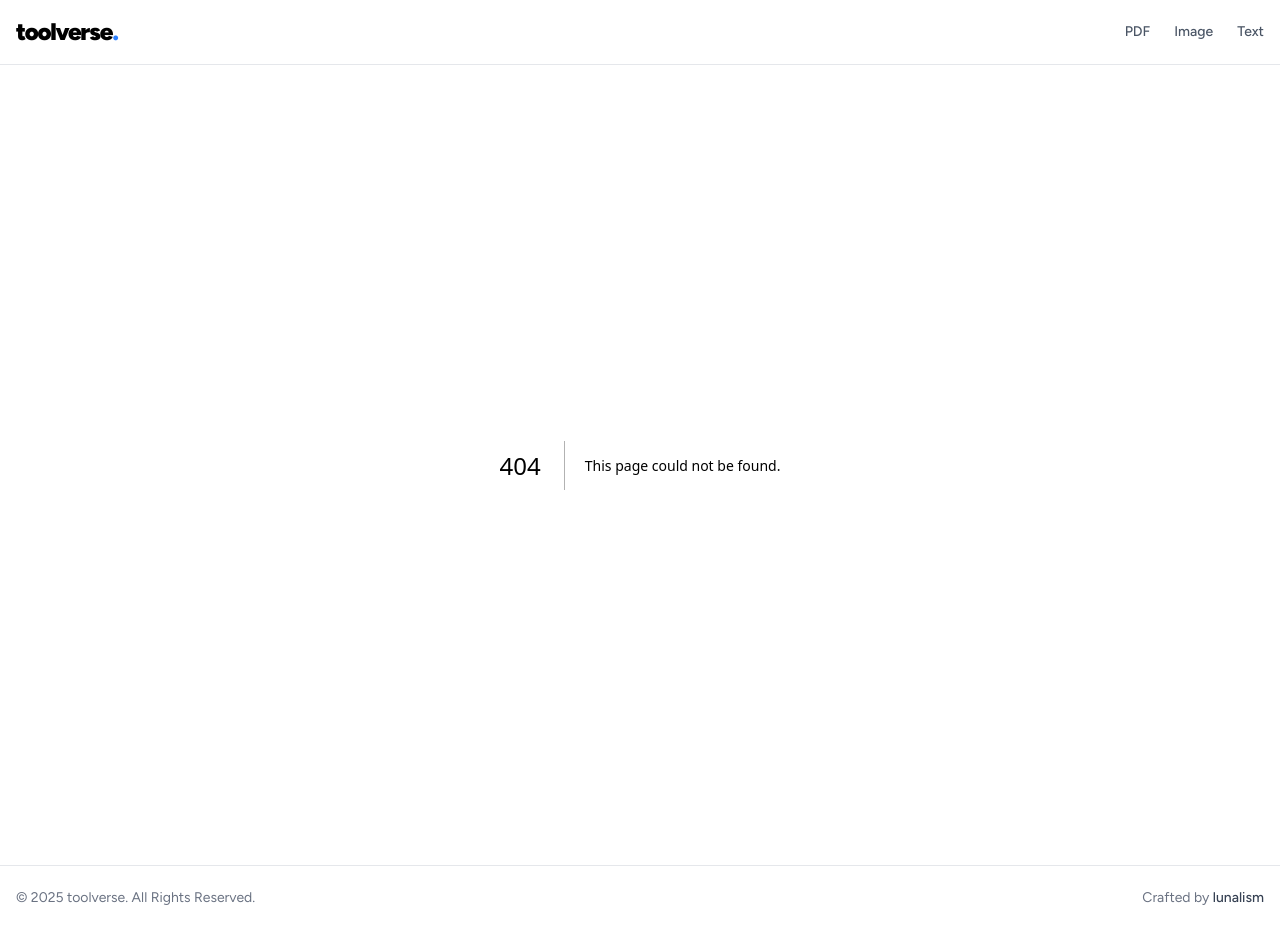
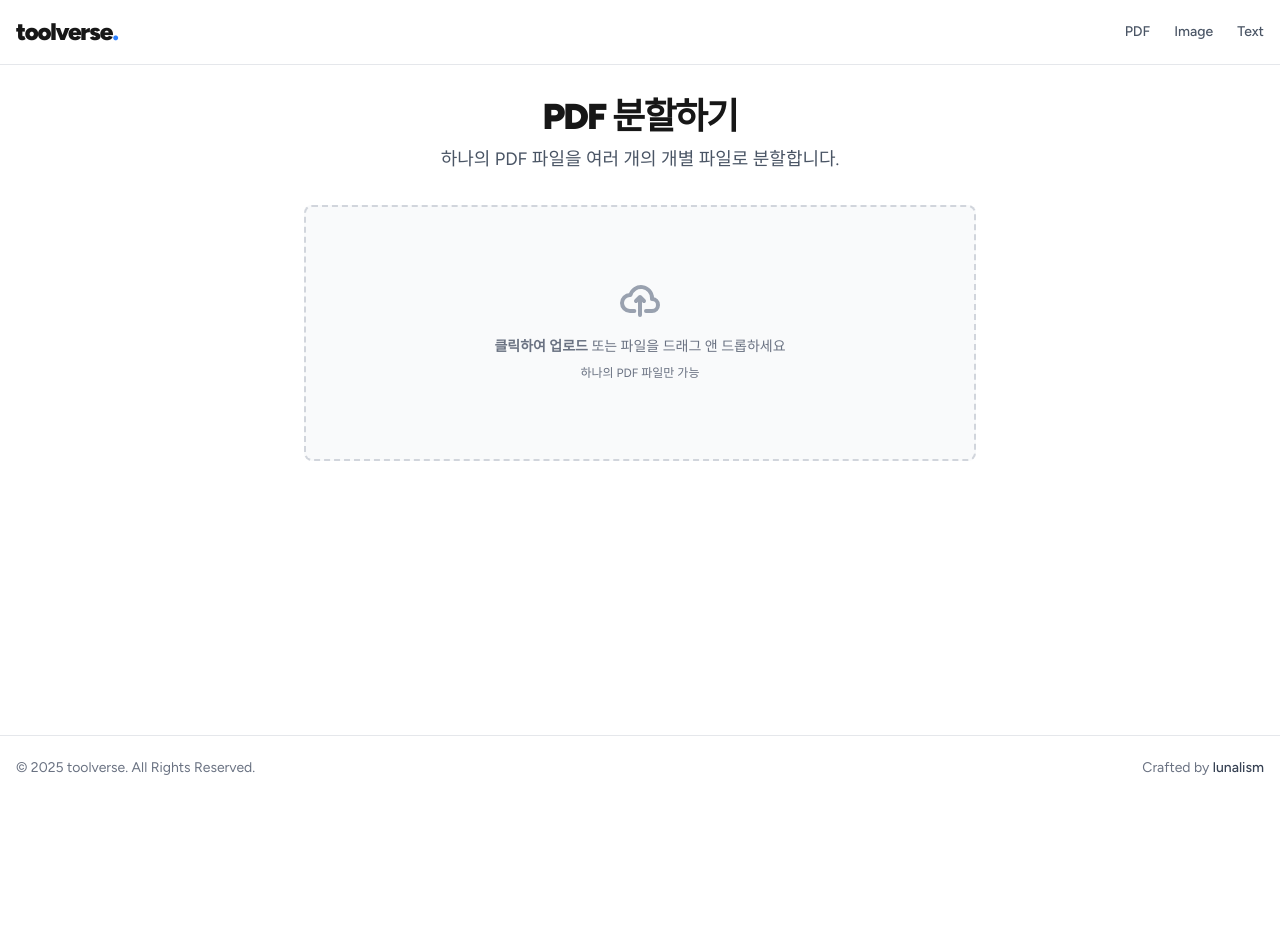
Before and after one commit to lunalism/toolverse, a Next.js app: page /pdf/split in a window 1280 px wide. Before the commit this address had no page. After the commit the page ends 800 px from the top, so only its background shows below. Built offline with nearby package versions, Linux system fonts and the light colour scheme.

Commit message:
feat: Add UI scaffold for PDF Split tool

```diff
--- a/src/app/pdf/page.tsx
+++ b/src/app/pdf/page.tsx
@@ -22,13 +22,15 @@ export default function PdfToolsPage() {
                     <p className="text-gray-600">여러 개의 PDF 파일을 원하는 순서대로 합쳐 하나의 파일로 만듭니다.</p>
                 </Link>
 
-                {/* 앞으로 다른 PDF 도구들이 추가될 자리입니다. */}
-                {/* 예시:
-                <div className="block p-6 border rounded-lg bg-gray-100 text-gray-400">
-                <h2 className="text-xl font-bold mb-2">PDF 분할하기 (준비 중)</h2>
-                <p>하나의 PDF 파일을 여러 개로 분할합니다.</p>
-                </div>
-                */}
+                {/* PDF 분할하기 도구 카드 */}
+                <Link
+                href="/pdf/split"
+                className="block p-6 border rounded-lg shadow-sm hover:shadow-lg hover:-translate-y-1 transition-all duration-300 bg-white"
+                >
+                    <h2 className="text-xl font-bold mb-2">PDF 분할하기</h2>
+                    <p className="text-gray-600">한 개의 PDF 파일 내에 있는 문서들을 여러개로 나눠보세요.</p>
+                </Link>
+
             </div>
         </div>
     );
--- /dev/null
+++ b/src/app/pdf/split/page.tsx
@@ -0,0 +1,47 @@
+// src/app/pdf/split/page.tsx
+
+"use client";
+
+import { useState } from 'react';
+
+export default function PdfSplitPage() {
+  const [file, setFile] = useState<File | null>(null);
+
+  return (
+    <div className="container mx-auto px-4 py-8">
+      <div className="text-center mb-8">
+        <h1 className="text-4xl font-black tracking-tighter">PDF 분할하기</h1>
+        <p className="text-lg text-gray-600 mt-2">
+          하나의 PDF 파일을 여러 개의 개별 파일로 분할합니다.
+        </p>
+      </div>
+
+      {/* 파일이 아직 없을 때 보여주는 업로드 영역 */}
+      {!file && (
+        <div className="w-full max-w-2xl mx-auto">
+          <label
+            htmlFor="file-upload"
+            className="flex flex-col items-center justify-center w-full h-64 border-2 border-dashed border-gray-300 rounded-lg cursor-pointer bg-gray-50 hover:bg-gray-100 transition-colors"
+          >
+            <div className="flex flex-col items-center justify-center pt-5 pb-6">
+              <svg className="w-10 h-10 mb-4 text-gray-400" aria-hidden="true" xmlns="http://www.w3.org/2000/svg" fill="none" viewBox="0 0 20 16"><path stroke="currentColor" strokeLinecap="round" strokeLinejoin="round" strokeWidth="2" d="M13 13h3a3 3 0 0 0 0-6h-.025A5.56 5.56 0 0 0 16 6.5 5.5 5.5 0 0 0 5.207 5.021C5.137 5.017 5.071 5 5 5a4 4 0 0 0 0 8h2.167M10 15V6m0 0L8 8m2-2 2 2"/></svg>
+              <p className="mb-2 text-sm text-gray-500"><span className="font-semibold">클릭하여 업로드</span> 또는 파일을 드래그 앤 드롭하세요</p>
+              <p className="text-xs text-gray-500">하나의 PDF 파일만 가능</p>
+            </div>
+            <input id="file-upload" type="file" className="hidden" accept=".pdf" />
+          </label>
+        </div>
+      )}
+
+      {/* 파일이 업로드된 후 보여주는 영역 */}
+      {file && (
+        <div className="w-full max-w-2xl mx-auto">
+          {/* 여기에 파일 정보와 분할 옵션이 표시될 예정입니다. */}
+          <div className="p-4 border rounded-md bg-white text-center">
+            <p className="font-semibold">{file.name}</p>
+          </div>
+        </div>
+      )}
+    </div>
+  );
+}
```
